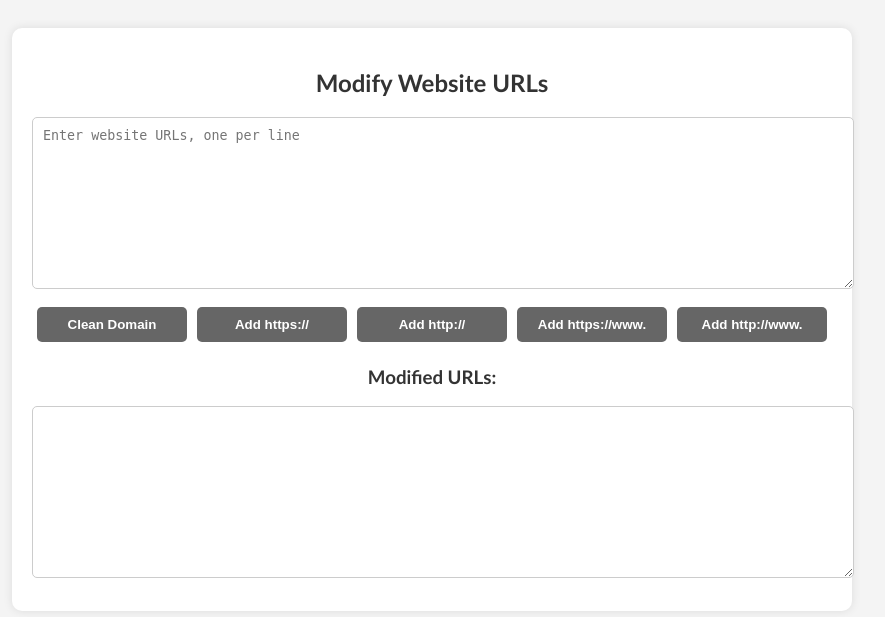
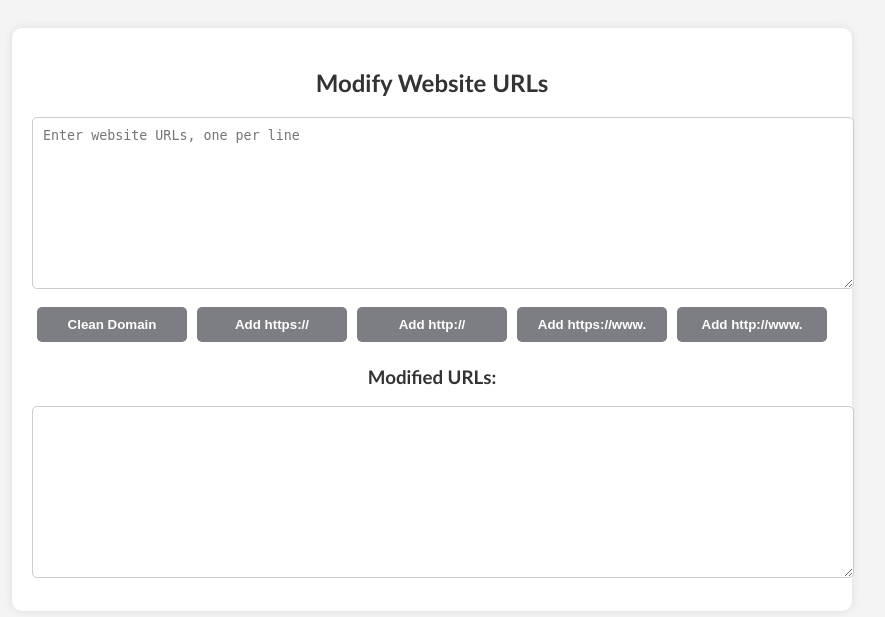
Before and after one commit to rakibbdcalling/website-cleaner, a Flask app: page / in a window 1280 px wide. Shown: the top 617 px of the page, without its empty margins (208-1093 px from the left). Run offline with Flask 3, Linux system fonts and the light colour scheme.

Commit message:
Update style.css

```diff
--- a/static/style.css
+++ b/static/style.css
@@ -36,7 +36,7 @@ button {
     padding: 10px;
     border: none;
     border-radius: 5px;
-    background-color: #666;
+    background-color: #54565cc2;
     color: white;
     cursor: pointer;
     font-weight: bold;
```
